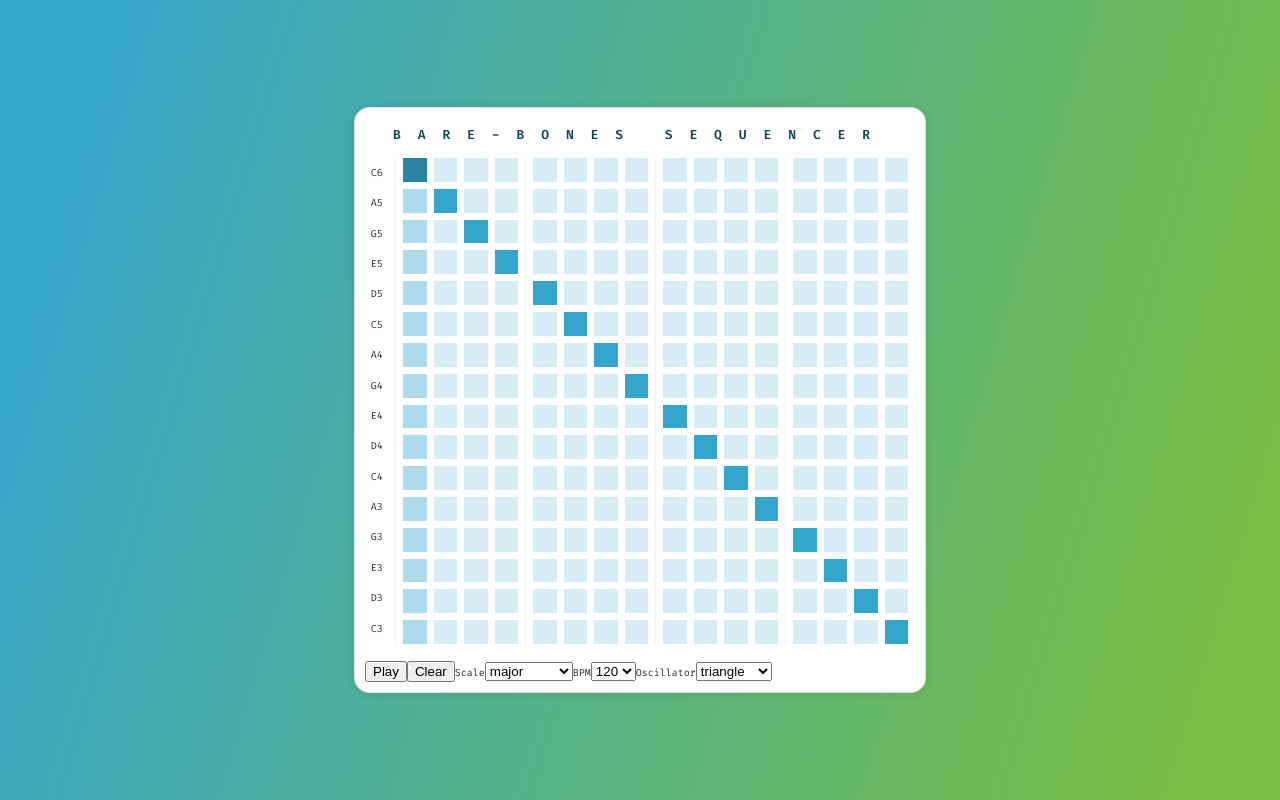
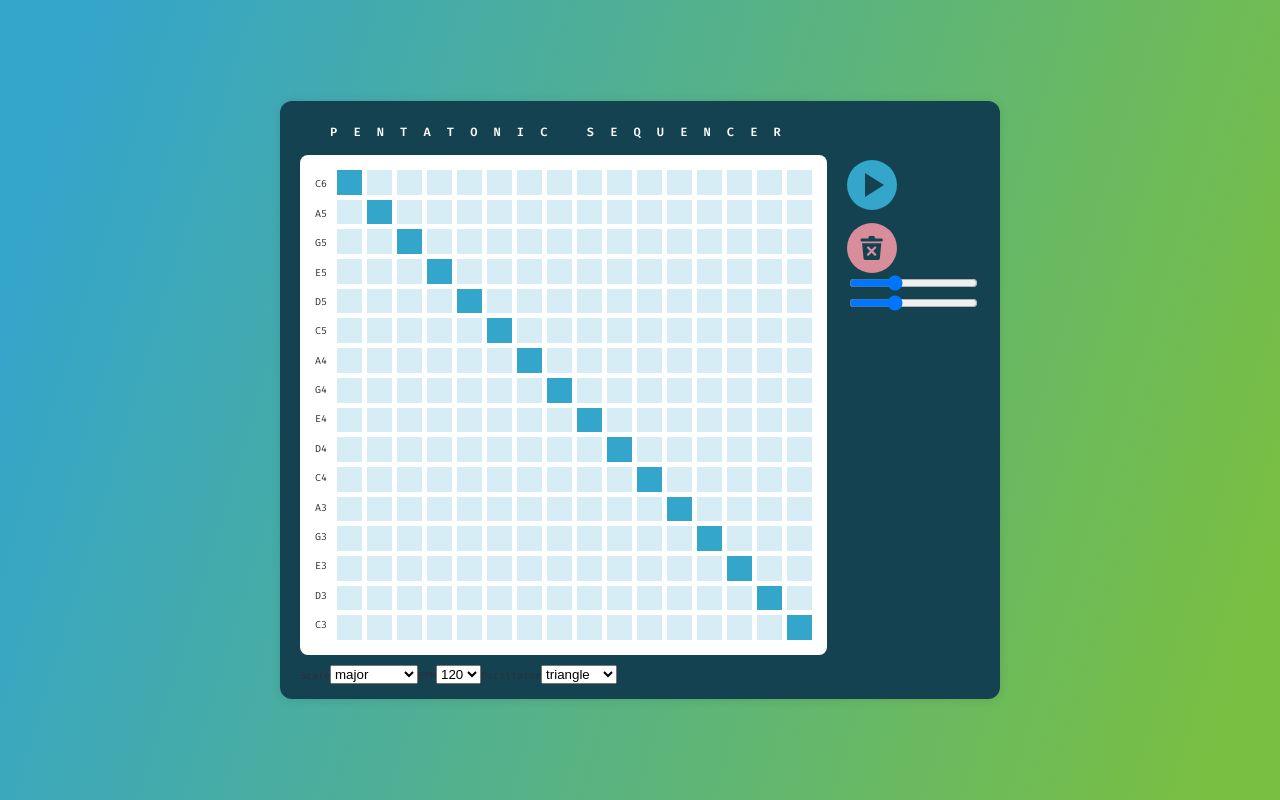
Before and after one commit to baadaa/sequencer, a React (Create React App) app: page / in a window 1280 px wide. Built offline with nearby package versions, Linux system fonts and the light colour scheme.

Commit message:
add basic styling

```diff
--- a/src/App.tsx
+++ b/src/App.tsx
@@ -8,32 +8,70 @@ import * as Tone from 'tone';
 import styled from 'styled-components';
 import { defaultNoteMatrix, emptyBeat, SCALES } from './data';
 import { OscillatorType } from './types/soundTypes';
+import { IconPlay, IconStop, IconTrash } from './components/Icons';
 
 const Wrapper = styled.div`
-  padding: 2rem 1rem 1rem;
-  background-color: #fff;
-  border: 1px solid var(--coolGray100);
+  padding: 2.4rem 2rem 1.5rem;
+  background-color: var(--wrapper-bg);
   box-shadow: var(--base-shadow);
-  border-radius: 1.5rem;
+  border-radius: 1.2rem;
+  display: flex;
   h1 {
-    font-size: 1.3em;
+    font-size: 1.2rem;
     font-weight: 700;
-    line-height: 1;
-    margin: 0 auto 1rem;
+    color: var(--title-color);
+    line-height: 1.4rem;
+    margin: 0 auto 1.6rem;
     display: block;
     text-align: center;
     text-transform: uppercase;
-    letter-spacing: 1.3em;
+    letter-spacing: 1.345em;
+  }
+  .primary-ui {
+    margin: 3.5rem 0 0 2rem;
+    display: flex;
+    flex-direction: column;
+    button {
+      width: 5rem;
+      height: 5rem;
+      border-radius: 5rem;
+      display: flex;
+      justify-content: center;
+      align-items: center;
+      border: none;
+      cursor: pointer;
+      &.playback {
+        background-color: var(--play-btn);
+      }
+      &.trash {
+        background-color: var(--trash-btn);
+      }
+      &:hover {
+        transform: scale(1.05);
+      }
+    }
+    button + button {
+      margin-top: 1.3rem;
+    }
+    .play-control {
+      display: flex;
+      flex-direction: column;
+    }
+    .slider-control {
+      display: flex;
+      flex-direction: column;
+    }
   }
 `;
 const GridStyle = styled.div`
-  --gap: 0.7rem;
-  width: 55rem;
+  --gap: 0.5rem;
+  border-radius: 0.8rem;
+  width: 52.7rem;
+  background-color: #fff;
   height: 50rem;
   display: flex;
-  padding: var(--gap) 0;
+  padding: 1.5rem;
   margin-bottom: 1rem;
-  grid-template-columns: repeat(17, 1fr);
   .beat {
     display: flex;
     flex: 1;
@@ -46,12 +84,9 @@ const GridStyle = styled.div`
         }
       }
     }
-    &:nth-of-type(4n + 1) {
-      border-right: 1px solid var(--coolGray50);
-      padding-right: var(--gap);
-    }
-    &:last-of-type {
-      border-right: none;
+    &:first-of-type {
+      flex: 0;
+      margin-right: var(--gap);
     }
   }
 
@@ -190,7 +225,8 @@ function App() {
   }, []);
   return (
     <Wrapper>
-      <h1>Bare-bones sequencer</h1>
+      <div className="grid-are">
+        <h1>Pentatonic Sequencer</h1>
         <GridStyle>
           <div className="beat">
             {currentScale.map((note, i) => (
@@ -200,7 +236,11 @@ function App() {
             ))}
           </div>
           {noteMatrix.map((beat, i) => (
-          <div className="beat" key={i} data-active={currentBeat === i ? 1 : 0}>
+            <div
+              className="beat"
+              key={i}
+              data-active={isPlaying && currentBeat === i ? 1 : 0}
+            >
               {currentScale.map((note, j) => (
                 <button
                   className="note"
@@ -215,8 +255,7 @@ function App() {
             </div>
           ))}
         </GridStyle>
-      <button onClick={togglePlay}>{isPlaying ? 'Stop' : 'Play'}</button>
-      <button onClick={reset}>Clear</button>
+        <div className="secondary-ui">
           Scale
           <select
             name="scale"
@@ -247,7 +286,9 @@ function App() {
           <select
             name="oscillator"
             id="oscillator"
-        onChange={e => setOscillator(e.currentTarget.value as OscillatorType)}
+            onChange={e =>
+              setOscillator(e.currentTarget.value as OscillatorType)
+            }
             defaultValue={oscillator}
           >
             {['sine', 'square', 'triangle', 'sawtooth'].map(type => (
@@ -256,6 +297,38 @@ function App() {
               </option>
             ))}
           </select>
+        </div>
+      </div>
+      <div className="primary-ui">
+        <div className="play-control">
+          <button onClick={togglePlay} className="playback">
+            {isPlaying ? <IconStop /> : <IconPlay />}
+          </button>
+          <button onClick={reset} className="trash">
+            <IconTrash />
+          </button>
+        </div>
+        <div className="slider-control">
+          <input
+            className="input-range"
+            type="range"
+            step={20}
+            value={currentBPM}
+            onChange={e => setCurrentBPM(parseFloat(e.currentTarget.value))}
+            min={80}
+            max={200}
+          />
+          <input
+            className="input-range"
+            type="range"
+            step={20}
+            value={currentBPM}
+            onChange={e => setCurrentBPM(parseFloat(e.currentTarget.value))}
+            min={80}
+            max={200}
+          />
+        </div>
+      </div>
     </Wrapper>
   );
 }
--- /dev/null
+++ b/src/components/Icons/IconPlay.tsx
@@ -0,0 +1,15 @@
+import * as React from 'react';
+
+export const IconPlay: React.FC<React.SVGAttributes<SVGElement>> = ({
+  width = 24,
+  height = 24,
+}) => (
+  <svg
+    viewBox="0 0 24 24"
+    xmlns="http://www.w3.org/2000/svg"
+    width={width}
+    height={height}
+  >
+    <path d="M24 12L5 0V24L24 12Z" fill="var(--wrapper-bg)" />
+  </svg>
+);
--- /dev/null
+++ b/src/components/Icons/IconStop.tsx
@@ -0,0 +1,15 @@
+import * as React from 'react';
+
+export const IconStop: React.FC<React.SVGAttributes<SVGElement>> = ({
+  width = 18,
+  height = 18,
+}) => (
+  <svg
+    viewBox="0 0 18 18"
+    xmlns="http://www.w3.org/2000/svg"
+    width={width}
+    height={height}
+  >
+    <rect width="18" height="18" fill="var(--wrapper-bg)" />
+  </svg>
+);
--- /dev/null
+++ b/src/components/Icons/IconTrash.tsx
@@ -0,0 +1,40 @@
+import * as React from 'react';
+
+export const IconTrash: React.FC<React.SVGAttributes<SVGElement>> = ({
+  width = 24,
+  height = 24,
+}) => (
+  <svg
+    viewBox="0 0 23 24"
+    xmlns="http://www.w3.org/2000/svg"
+    width={width}
+    height={height}
+  >
+    <path
+      d="M3.05684 22.5599C3.13262 23.3936 3.81478 24 4.64846 24H17.7347C18.5684 24 19.2506 23.3684 19.3263 22.5599L20.7916 7.19995H1.59167L3.05684 22.5599Z"
+      fill="var(--wrapper-bg)"
+    />
+    <path
+      d="M20.7915 2.39995H14.3999V1.59162C14.3999 0.707321 13.6926 0 12.8083 0H9.59988C8.71558 0 8.00826 0.707366 8.00826 1.59162L8.00844 2.39995H1.59162C0.707321 2.39995 0 3.10731 0 3.99156C0 4.87586 0.707366 5.58318 1.59162 5.58318H20.7915C21.6758 5.58318 22.3832 4.87582 22.3832 3.99156C22.383 3.10727 21.6756 2.39995 20.7915 2.39995H20.7915Z"
+      fill="var(--wrapper-bg)"
+    />
+    <rect
+      x="7.56812"
+      y="10.0001"
+      width="12.1966"
+      height="2.21757"
+      rx="1.10879"
+      transform="rotate(45 7.56812 10.0001)"
+      fill="var(--trash-btn)"
+    />
+    <rect
+      x="16.1924"
+      y="11.5681"
+      width="12.1966"
+      height="2.21757"
+      rx="1.10879"
+      transform="rotate(135 16.1924 11.5681)"
+      fill="var(--trash-btn)"
+    />
+  </svg>
+);
--- a/src/components/Icons/index.ts
+++ b/src/components/Icons/index.ts
@@ -1,3 +1,5 @@
-export * from './IconCog';
+export * from './IconPlay';
+export * from './IconStop';
+export * from './IconTrash';
 export * from './IconClose';
 export * from './ForkMe';
--- a/src/index.css
+++ b/src/index.css
@@ -87,8 +87,6 @@ body {
   font-feature-settings: 'kern', 'liga', 'clig', 'calt';
   color: var(--coolGray800);
   --text-color: var(--coolGray800);
-  --menu-bg: #fff;
-  --title-color: var(--cyan800);
   --menu-icon: var(--title-color);
   --bg: var(--coolGray50);
   --meter-bg: var(--coolGray100);
@@ -108,8 +106,10 @@ body {
 body.light {
   --gradient-green-end: var(--green500);
   --gradient-cyan-end: var(--cyan500);
-  --logo-letters: var(--coolGray500);
-  --logo-dividers: var(--coolGray100);
+  --wrapper-bg: var(--cyan800);
+  --play-btn: var(--cyan500);
+  --trash-btn: var(--red300);
+  --title-color: #fff;
 background: linear-gradient(
     106.79deg,
     var(--gradient-cyan-end) 6.17%,
@@ -123,11 +123,6 @@ body.dark {
   --title-color: #fff;
   --text-color: var(--coolGray200);
   --menu-bg: var(--cyan800);
-  --meter-bg: var(--coolGray700);
-  --meter-tick: var(--coolGray500);
-  --minute-meter: var(--coolGray500);
-  --second-meter: var(--coolGray500);
-  --clock-bg: var(--coolGray800);
 }
 *,
 * > * {
```
Also changed, not shown: src/components/Icons/IconCog.tsx (deleted, +0 -17 lines). Lines whose indentation alone changed are shown as unchanged.
